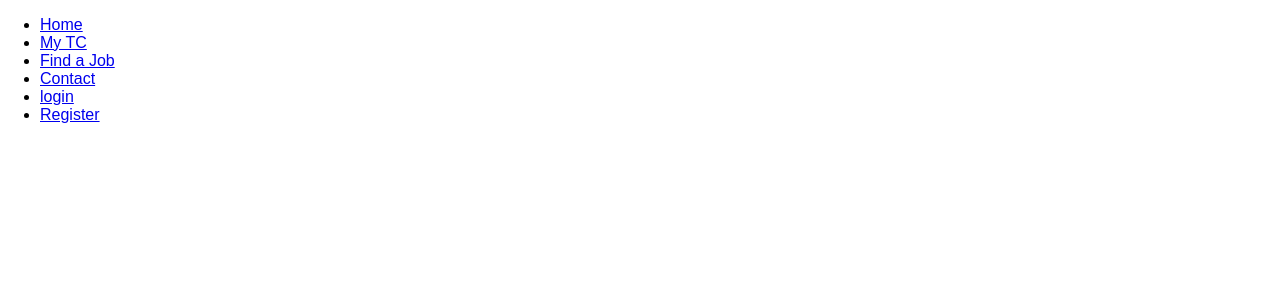
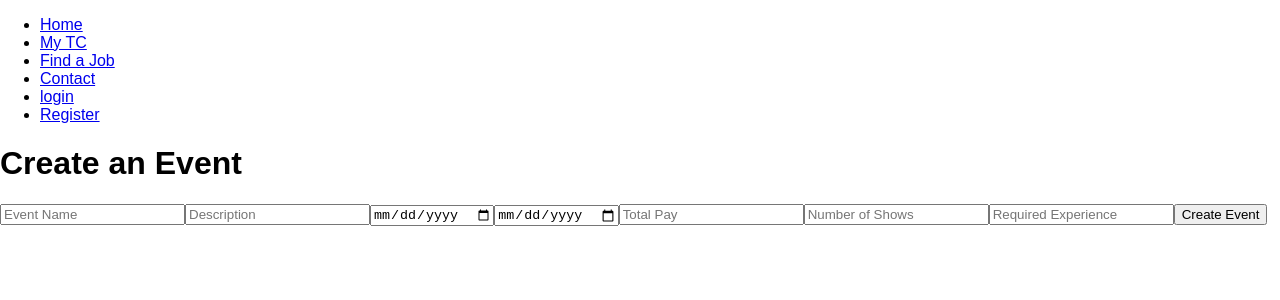
Before and after one commit to Tour-Collective-Devs/frontend-jobsite, a React (Create React App) app: page /create-event in a window 1280 px wide. Shown: the top 300 px of the page. Built offline with nearby package versions, Linux system fonts and the light colour scheme.

Commit message:
started framework for posting an event

```diff
--- a/src/ApplicationViews.js
+++ b/src/ApplicationViews.js
@@ -4,6 +4,7 @@ import UserProfile from './users-profile/UserProfile';
 import LandingPage from './home/landingPage';
 import RegisterView from './auth-views/RegisterView';
 import LoginView from './auth-views/LoginView';
+import CreateEventView from './events/CreateEventView';
 
 /*
     module: application views
@@ -20,7 +21,7 @@ class ApplicationViews extends Component {
                 <Route exact path="/" component={LandingPage}/>
                 <Route exact path="/profile" component={UserProfile}/>
                 <Route exact path="/jobs"/>
-                <Route exact path="/post-job"/>
+                <Route exact path="/create-event" component={CreateEventView}/>
                 <Route exact path="/contact"/>
                 <Route exact path="/login" component={LoginView}/>
                 <Route exact path="/register" component={RegisterView}/>
--- a/src/Provider.js
+++ b/src/Provider.js
@@ -1,6 +1,7 @@
 import React, { Component } from 'react'
 import { Redirect } from 'react-router-dom'
 import UserManager from './managers/UserManager'
+import EventManager from './managers/EventManager'
 
 /*
     module: context provider
@@ -45,6 +46,9 @@ export class Provider extends Component {
     logOut = UserManager.logOut.bind(this)
     isLoggedIn = UserManager.isLoggedIn.bind(this)
 
+    // event manager methods
+    createEvent = EventManager.createEvent.bind(this)
+
     redirect = (url) => {
         return <Redirect to={url} />
     }
@@ -58,11 +62,19 @@ export class Provider extends Component {
     render() {
         return (
             <Context.Provider value={{
+                // pass state
                 state: this.state,
+
+                // pass user manager methods
                 register: this.register,
                 logIn: this.logIn,
                 logOut: this.logOut,
                 isLoggedIn: this.isLoggedIn,
+
+                // pass event manager methods
+                createEvent: this.createEvent,
+
+                // other methods
                 redirect: this.redirect,
             }}>
                 {this.props.children}
--- /dev/null
+++ b/src/events/CreateEventForm.js
@@ -0,0 +1,45 @@
+import React, { Component } from 'react'
+
+
+class CreateEventForm extends Component {
+
+    state = {
+        name: "Awesome Event",
+        description: "tour through the midwest",
+        genres: [],
+        role: "Audio Engineer",
+        start_date: "2012-12-12",
+        end_date: "2013-12-12",
+        total_pay: 4000,
+        show_count: 4,
+        required_experience: "3 years",
+        pay_type: "Daily",
+    }
+
+
+    submitForm = (evt) => {
+        evt.preventDefault()
+        console.log("event form submitted")
+        this.props.createEvent()
+    }
+
+    render() {
+        return (
+            <React.Fragment>
+                <form onSubmit={this.submitForm}>
+                    <input type="text" id="create-event__name" name="name" value="" placeholder="Event Name"/>
+                    <input type="text" id="create-event__description" name="description" value="" placeholder="Description"/>
+                    <input type="date" id="create-event__start_date" name="start_date" value=""/>
+                    <input type="date" id="create-event__end_date" name="end_date" value=""/>
+                    <input type="text" id="create-event__total_pay" name="total_pay" value="" placeholder="Total Pay"/>
+                    <input type="text" id="create-event__show_count" name="show_count" value="" placeholder="Number of Shows"/>
+                    <input type="text" id="create-event__required_experience" name="required_experience" value="" placeholder="Required Experience"/>
+
+                    <button type="submit">Create Event</button>
+                </form>
+            </React.Fragment>
+        )
+    }
+}
+
+export default CreateEventForm
--- /dev/null
+++ b/src/events/CreateEventView.js
@@ -0,0 +1,27 @@
+import React, { Component } from 'react'
+import CreateEventForm from './CreateEventForm';
+import { Context } from '../Provider';
+
+
+class CreateEventView extends Component {
+
+
+    render() {
+        return (
+            <React.Fragment>
+                <Context.Consumer>
+                    {context => (
+                        <React.Fragment>
+                            <h1>Create an Event</h1>
+                            <CreateEventForm
+                                createEvent={context.createEvent}
+                            />
+                        </React.Fragment>
+                    )}
+                </Context.Consumer>
+            </React.Fragment>
+        )
+    }
+}
+
+export default CreateEventView
--- /dev/null
+++ b/src/managers/EventManager.js
@@ -0,0 +1,17 @@
+/*
+    module: event manager
+    author: riley mathews
+    purpose: to hold methods pertaining to handeling event data in the application
+*/
+
+const EventManager = Object.create(null, {
+
+    createEvent: {
+        value: function() {
+            console.log("event created")
+        }
+    }
+
+})
+
+export default EventManager
--- a/src/nav/NavBar.js
+++ b/src/nav/NavBar.js
@@ -43,7 +43,7 @@ class NavBar extends Component {
                                             <Link to="/profile">My Profile</Link>
                                         </li>
                                         <li>
-                                            <Link to="/post-job">Post a Job</Link>
+                                            <Link to="/create-event">Post a Job</Link>
                                         </li>
                                         <li>
                                             <a onClick={context.logOut}>Logout</a>
```
